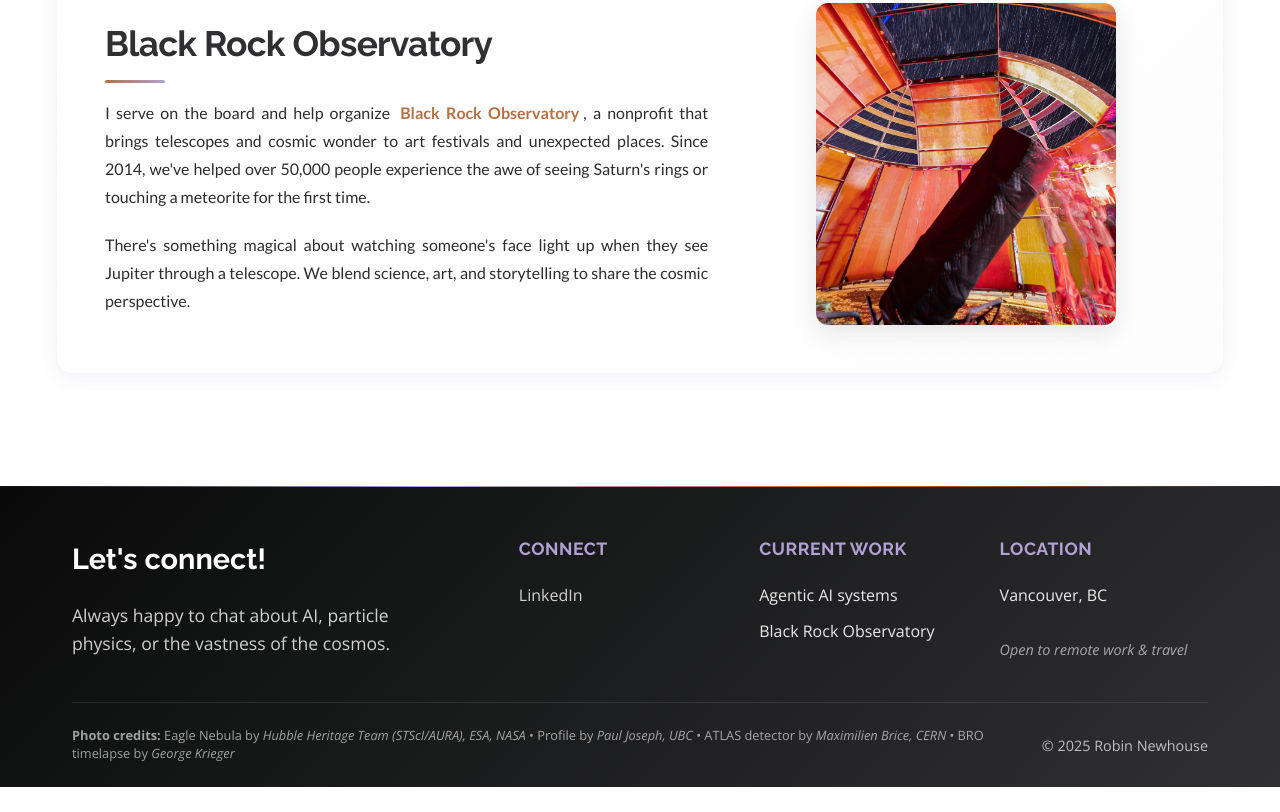
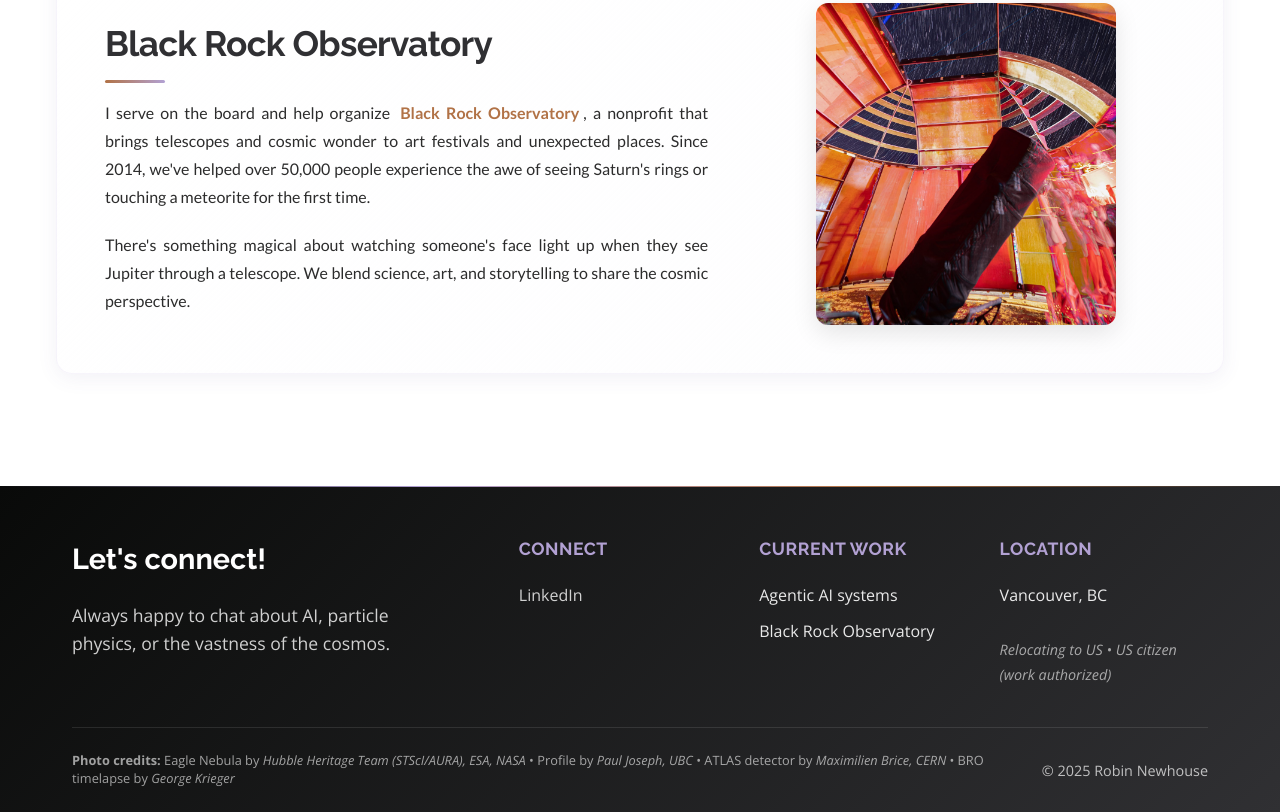
Before and after one commit to robinnewhouse/personal-website, a plain HTML site: page index.html in a window 1280 px wide. Shown: the part 3396-4208 px from the top of the page. Before the commit the page ends 4183 px from the top, so only its background shows below. Drawn offline with nearby package versions, Linux system fonts and the light colour scheme.

Commit message:
Update footer content to reflect relocation status and work authorization in the US.

```diff
--- a/components/footer.html
+++ b/components/footer.html
@@ -25,7 +25,7 @@
                 <div class="footer-section">
                     <h3>Location</h3>
                     <p>Vancouver, BC</p>
-                    <p class="footer-note">Open to remote work & travel</p>
+                    <p class="footer-note">Relocating to US • US citizen (work authorized)</p>
                 </div>
             </div>
         </div>
```
